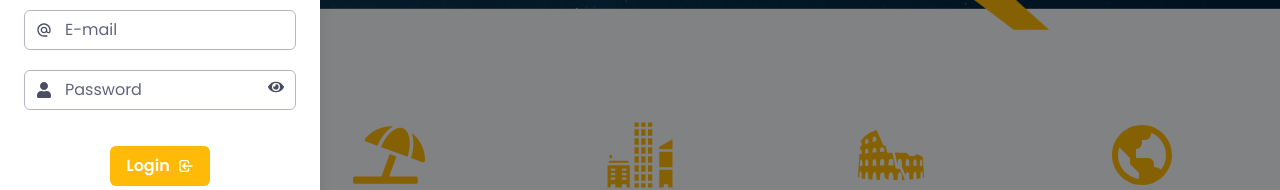
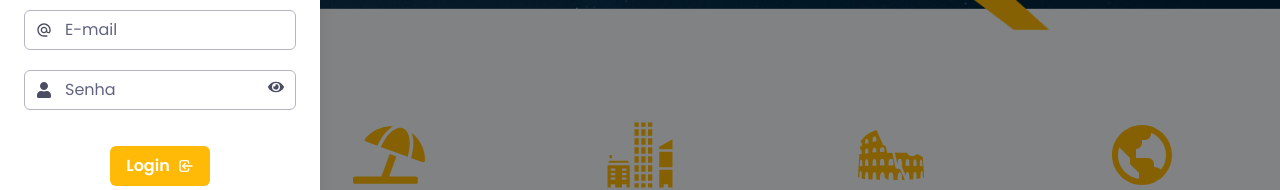
Before and after one commit to heitor-sampaio/worldtrip, a Next.js app: page / in a window 1280 px wide. Both pictures are taken after a click on the button "Open navigation". Shown: the part 383-573 px from the top of the page. Built offline with nearby package versions, Linux system fonts and the light colour scheme.

Commit message:
alteração do placeholder no campo senha do login

```diff
--- a/src/components/Menu/LoginForm.tsx
+++ b/src/components/Menu/LoginForm.tsx
@@ -24,7 +24,7 @@ export default function LoginForm() {
           <InputLeftElement pointerEvents="none">
             <Icon as={FaUser}/>
           </InputLeftElement>
-          <Input placeholder="Password" type={hidePassword ? "password" : "text"}/>
+          <Input placeholder="Senha" type={hidePassword ? "password" : "text"}/>
           <InputRightElement>
             <IconButton icon={<Icon as={hidePassword ? FaEye : FaEyeSlash}/>} aria-label="Tornar senha visível" variant="unstyled" onClick={HandleHidePassword}/>
           </InputRightElement>
```
